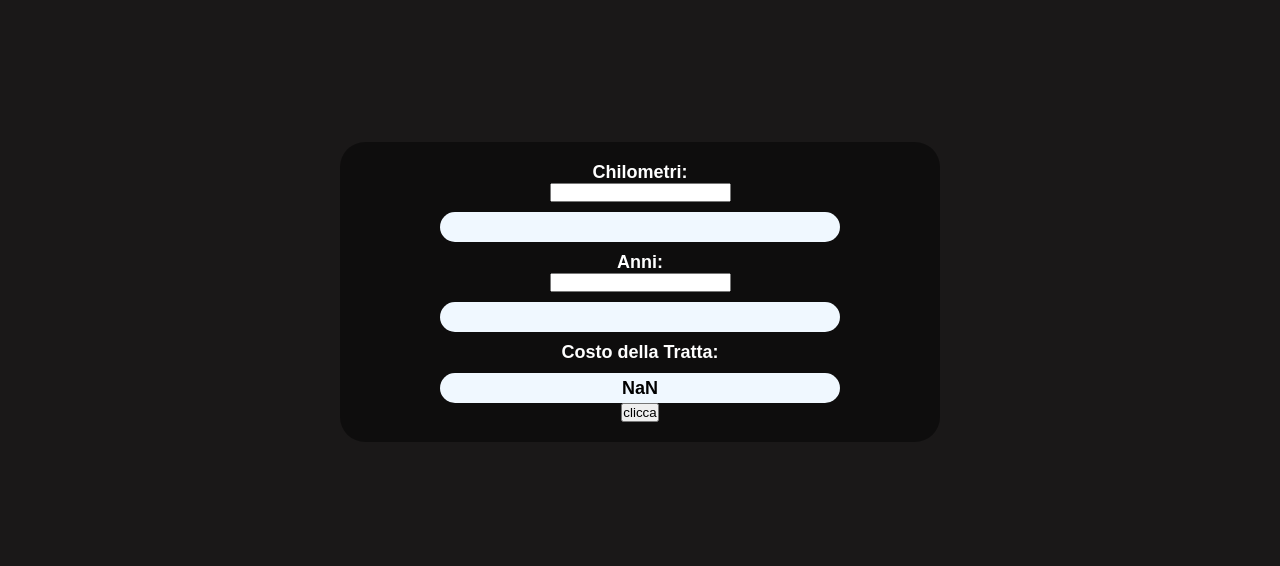
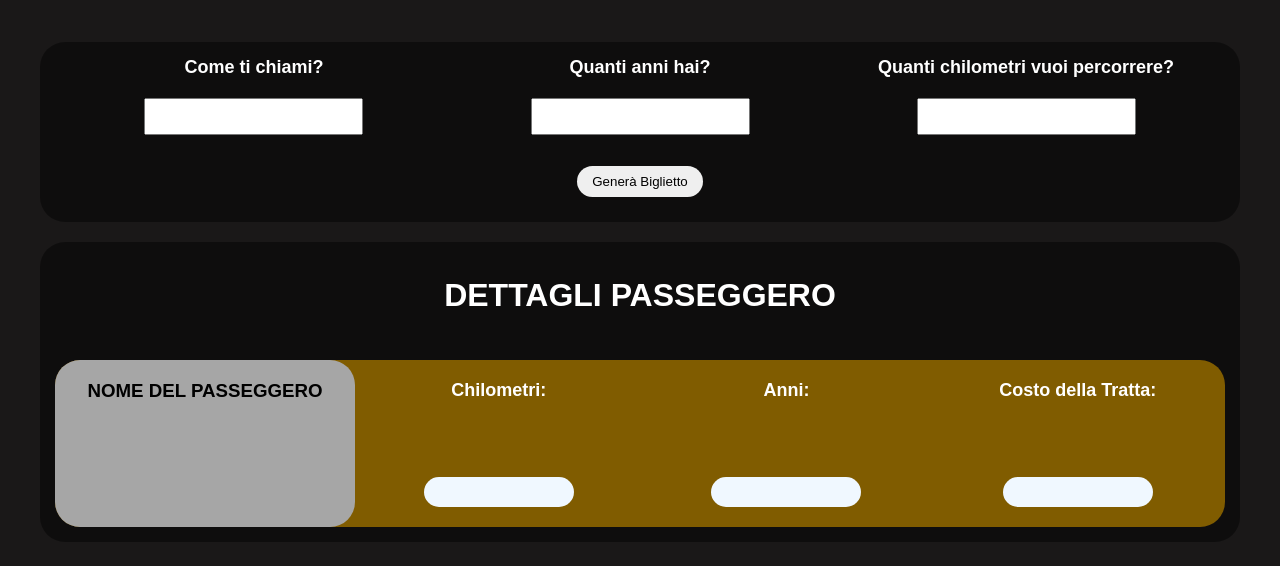
Before and after one commit to MattiaMorriale/js-biglietto-treno-form, a plain HTML site: page index.html in a window 1280 px wide. Shown: the part 108-674 px from the top of the page. Drawn offline with Linux system fonts and the light colour scheme.

Commit message:
fine dell'esercizio

```diff
--- a/css/style.css
+++ b/css/style.css
@@ -22,33 +22,123 @@ body{
 
 .card{
     display: flex;
-    flex-direction: column;
+    flex-direction: row;
 
-    justify-content: space-around;
+    flex-wrap: wrap;
+
+    justify-content: center;
 
     background-color: #00000074;
 
     height: 300px;
 
-    width: 600px;
+    width: 1200px;
 
     border-radius: 25px;
 
     padding: 15px;
 }
 
+.card:nth-of-type(1){
+    margin-bottom: 20px;
+
+    height: 180px;
+}
+
 .row{
     display: flex;
     align-items: center;
-    justify-content: space-between;
 
     flex-direction: column;
+}
+
+.card:nth-of-type(2) h1{
+    padding-top: 20px;
+    color: white;
+
+    margin: 0;
+}
+
+.card:nth-of-type(2) .row{
+    width: 100%;
+
+    align-items: end;
+
+    flex-direction: row;
+
+    background-color: rgb(128, 92, 0);
+
+    border-radius: 25px;
+}
+
+.card:nth-of-type(2) .row .cont-name{
+    width: 300px;
+    height: 100%;
+
+    border-radius: 25px;
+
+    display: flex;
+    justify-content: start;
+    align-items: center;
+    flex-direction: column;
+
+    gap: 10px;
+
+    padding-top: 20px;
+
+    background-color: rgb(166, 166, 166);
+}
+
+.cont-name #namek{
+    font-size: 20px;
+}
+
+.card:nth-of-type(2) .row .cont-tar{
+    display: flex;
+    flex-direction: column;
+
+    justify-content: space-between;
+    align-items: center;
+
+    flex-grow: 1;
+    height: 100%;
+    padding-top: 20px;
+
+    color: black;
+}
+
+.inp{
+    width: 33%;
+}
+
+#button{
+    padding: 8px 15px;
+
+    border-radius: 25px;
+    border: 0;
+}
+
+#km, #age, #name{
+    text-align: center;
+    padding: 8px;
+
+    font-size: 15px;
+
+    margin-bottom: 20px;
+}
+
+input::-webkit-outer-spin-button,
+input::-webkit-inner-spin-button {
+  -webkit-appearance: none;
+  margin: 0;
 }
 
 .text{
     font-size: large;
 
     color: white;
+
+    margin-bottom: 20px;
 }
 
 .back{
@@ -63,6 +153,6 @@ body{
     border-radius: 25px;
     padding: 0 10px;
 
-    width: 400px;
+    width: 150px;
     height: 30px;
 }
--- a/index.html
+++ b/index.html
@@ -14,34 +14,64 @@
     <div class="container">
 
         <div class="card">
-            <div class="row">
+            <div class="row inp">
                 <strong class="text">
-                    Chilometri:
+                    Come ti chiami?
+                </strong>
+                <input type="text" id="name">
+            </div>
+
+            <div class="row inp">
+                <strong class="text">
+                    Quanti anni hai?
+                </strong>
+                <input type="number" id="age">
+            </div>
+
+            <div class="row inp">
+                <strong class="text">
+                    Quanti chilometri vuoi percorrere?
                 </strong>
                 <input type="number" id="km">
-                <strong class="text back" id="kmk">
-
-                </strong>
             </div>
 
             <div class="row">
-                <strong class="text">
-                    Anni:
-                </strong>
-                <input type="number" id="age">
-                <strong class="text back" id="age">
-
-                </strong>
+                <button id="button">Generà Biglietto</button>
             </div>
 
+        </div>
+
+        <div class="card">
+            <h1>DETTAGLI PASSEGGERO</h1>
             <div class="row">
-                <strong class="text">
-                    Costo della Tratta:
-                </strong>
-                <strong class="text back" id="pfinale">
+                <div class="cont-name">
+                    <h3>NOME DEL PASSEGGERO</h3>
+                    <strong id="namek"></strong>
+                </div>
+                <div class="cont-tar">
+                    <strong class="text">
+                    Chilometri:
+                    </strong>
+                    <strong class="text back" id="kmk">
+                    </strong>
+                </div>
+                <div class="cont-tar">
+                    <strong class="text">
+                        Anni:
+                    </strong>
+                    <strong class="text back" id="agek">
 
-                </strong>
-                <button id="button">clicca</button>
+                    </strong>
+                </div>
+                <div class="cont-tar">
+                    <strong class="text">
+                        Costo della Tratta:
+                    </strong>
+                    <strong class="text back" id="pfinale">
+
+                    </strong>
+                </div>
+
             </div>
         </div>
 
--- a/js/script.js
+++ b/js/script.js
@@ -4,30 +4,39 @@ const kmkElement = document.querySelector("#kmk");
 
 const buttonElement = document.querySelector("#button")
 
+const ageElement = document.querySelector("#age");
+
+const agekElement = document.querySelector("#agek");
+
+const nameElement = document.querySelector("#name")
+
+const namekElement = document.querySelector("#namek")
+
 buttonElement.addEventListener("click",
     function(){
-        kmElement.value = kmkElement.value;
+        let nameValue=nameElement.value;
+        namekElement.innerHTML=nameValue;
 
-        console.log("kmkElement")
+        let valore_impuit_mk=kmElement.value;
+        kmkElement.innerHTML=valore_impuit_mk;
 
-        document.getElementById("kmkElement").innerHTML = kmkElement;
-    }
-)
-
-const age = document.querySelector("#age");
+        let ageValue= ageElement.value;
+        agekElement.innerHTML=ageValue;
 
         const prezzo = 0.21;
 
-const pfinale = prezzo * km;
+        const pfinale = prezzo * valore_impuit_mk;
 
         document.getElementById("pfinale").innerHTML = pfinale.toFixed(2);
 
-if ( age < 18 ) {
+        if ( ageValue < 18 ) {
 
             document.getElementById("pfinale").innerHTML = pfinale - ( pfinale * 20 / 100 ).toFixed(2);
 
-} else if ( age > 64 ) {
+        } else if ( ageValue > 64 ) {
 
             document.getElementById("pfinale").innerHTML = pfinale - ( pfinale * 40 / 100 ).toFixed(2);
 
         }
+    }
+)
```
Lines whose indentation alone changed are shown as unchanged.
